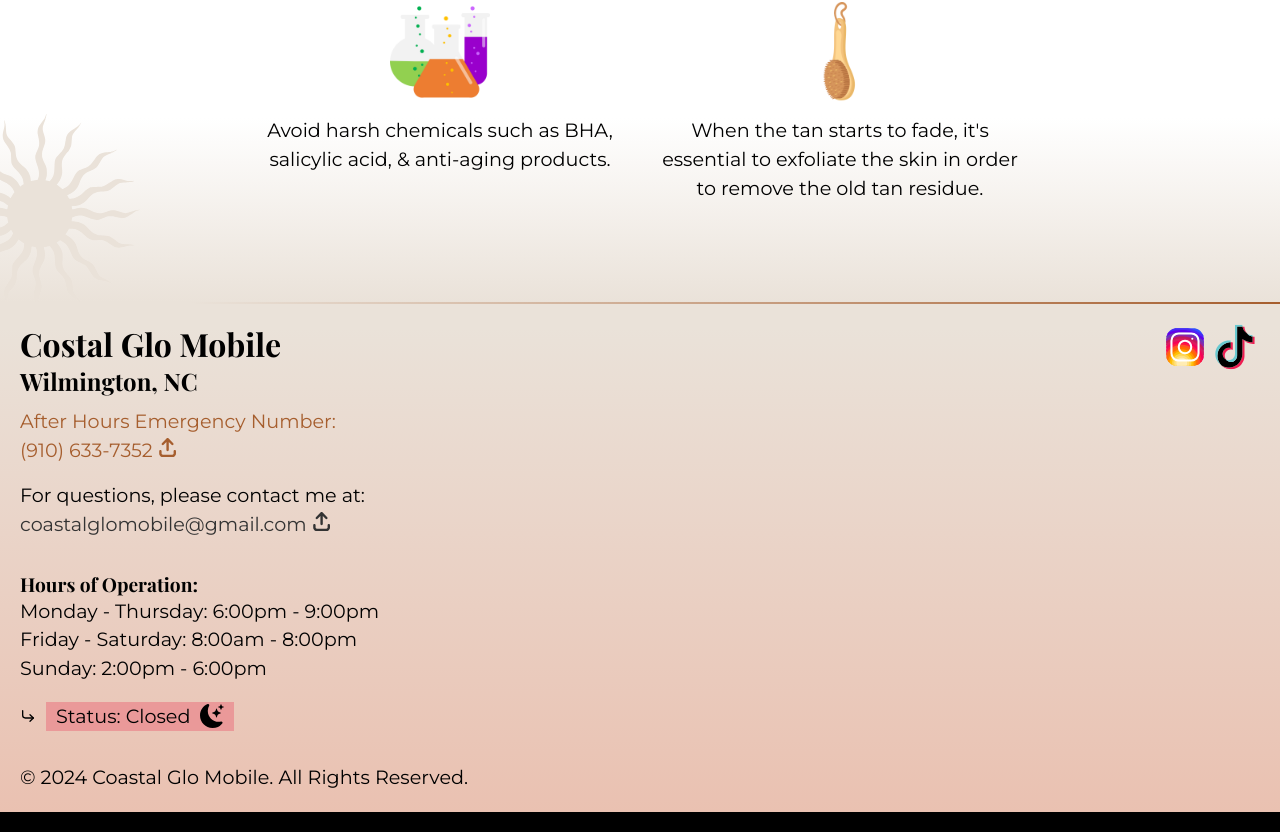
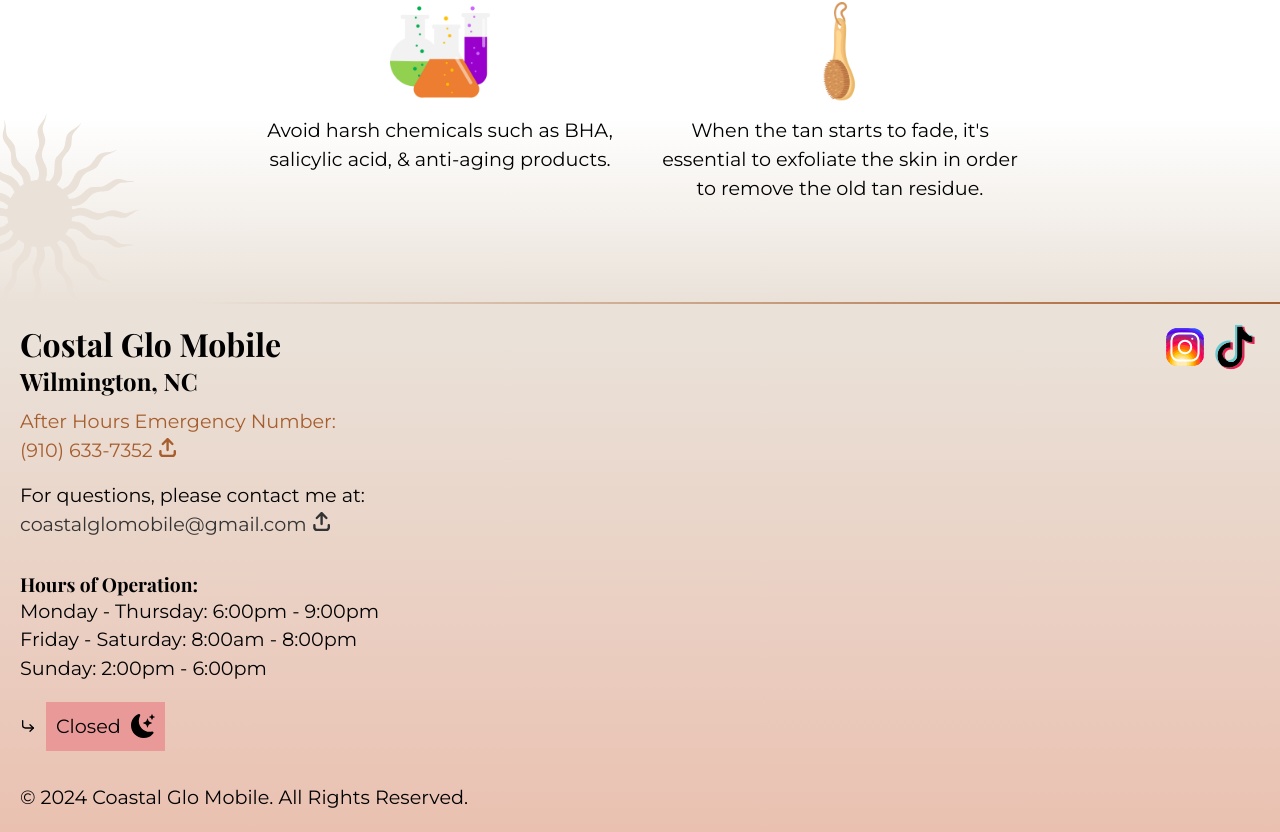
Before and after one commit to grantrisk/coastal-glo-mobile, a Next.js app: page / in a window 1280 px wide. Shown: the part 2688-3520 px from the top of the page. Built offline with nearby package versions, Linux system fonts and the light colour scheme.

Commit message:
UI tweaks

```diff
--- a/app/components/Status.tsx
+++ b/app/components/Status.tsx
@@ -53,7 +53,7 @@ const Status: React.FC = () => {
       case businessStatus.vacation:
         return "#a3c6e6"; // A blue color
       default:
-        return "#ccc"; // Grey color for loading or error
+        return "#b6d7a8"; // Grey color for loading or error
     }
   };
 
@@ -63,7 +63,7 @@ const Status: React.FC = () => {
 
   return (
     <div className={styles.status} style={containerStyle}>
-      <p>Status: {status}</p>
+      <p>{status}</p>
       {getIcon(status)}
     </div>
   );
--- a/styles/Status.module.css
+++ b/styles/Status.module.css
@@ -2,7 +2,8 @@
   display: flex;
   flex-direction: row;
   align-items: center; /* Ensures vertical alignment */
-  padding-left: 10px;
+  justify-content: center;
+  padding: 10px 0 10px 10px;
 }
 
 .status svg {
```
